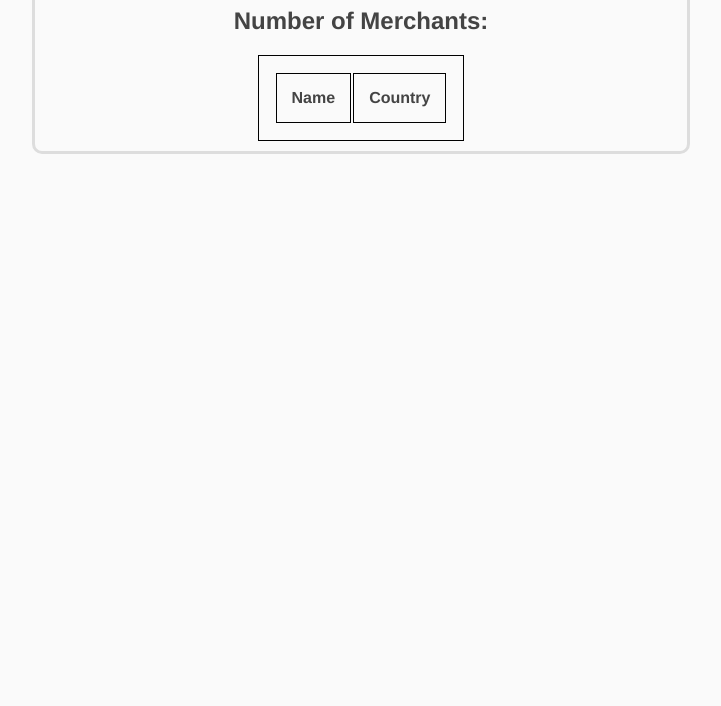
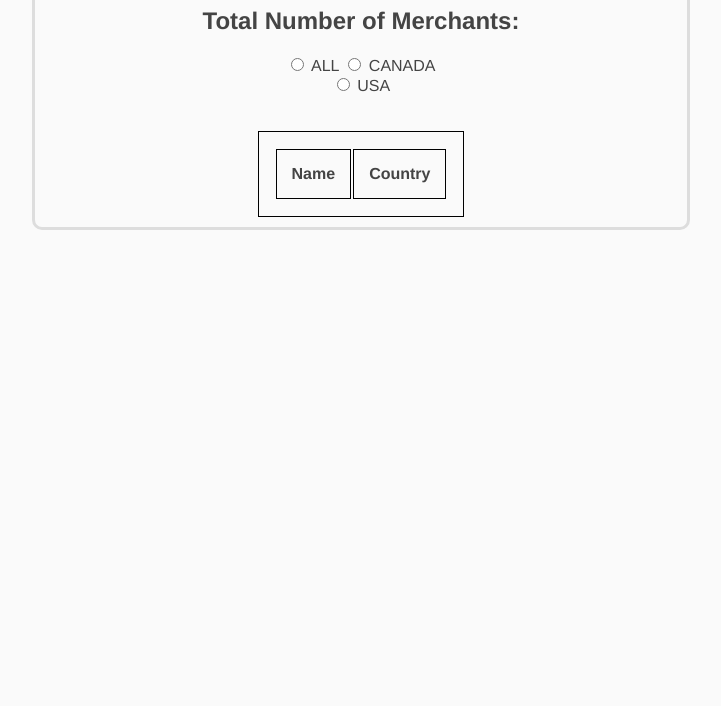
Before and after one commit to Lmasniuk/guusto, a plain HTML site: page public/index.html in a window 1280 px wide. Shown: the part 94-800 px from the top of the page, without its empty margins (279-1000 px from the left). Drawn offline with nearby package versions, Linux system fonts and the light colour scheme; no server answers.

Commit message:
Allow Filtering of Merchants based on Country Selection

```diff
--- a/public/index.html
+++ b/public/index.html
@@ -3,21 +3,30 @@
 	<head>
 		<title>Guusto Merchant Explorer</title>
 		<script src="https://ajax.googleapis.com/ajax/libs/angularjs/1.4.3/angular.min.js"></script>
+		<script src="https://ajax.googleapis.com/ajax/libs/jquery/1.7.2/jquery.min.js"></script>
     	<script src="main.js"></script>
 		<link rel="stylesheet" href="css/main.css">
 	</head>
-
 	<body>
 		<div id="container">
 			<h1>Guusto Merchant Explorer</h1>
 			<div ng-controller="Merchants">
-				<h2>Number of Merchants: {{merchants.length}}</h2>
+				<h2>Total Number of Merchants: {{merchants.length}}</h2>
+				<div>
+					<input type="radio" onclick="javascript:countryVisibility()" id="all-countries" name="country_select" value="All">
+					<label for="all-countries">ALL</label>
+					<input type="radio" onclick="javascript:countryVisibility()" id="canada" name="country_select" value="Canada">
+					<label for="canada">CANADA</label><br>
+					<input type="radio" onclick="javascript:countryVisibility()" id="usa" name="country_select" value="USA">
+					<label for="usa">USA</label><br>
+				</div>
+				<br><br>
 				<table>
 					<tr>
 						<td><b>Name</b></td>
 						<td><b>Country</b></td>
 					</tr>
-					<tr ng-repeat="merchant in merchants">
+					<tr class="merchant-listing" ng-repeat="merchant in merchants">
 						<td>{{ merchant.name }}</td>
 						<td>{{ merchant.country }}</td>
 					</tr>
--- a/public/main.js
+++ b/public/main.js
@@ -5,3 +5,26 @@ angular.module('demo', [])
             $scope.merchants = response.data;
         });
 });
+
+
+function countryVisibility() {
+    var countryFilter = "";
+    if (document.getElementById('canada').checked){
+        countryFilter = 'Canada';
+    } else if (document.getElementById('usa').checked) {
+        countryFilter = 'USA';
+    } else if (document.getElementById('all-countries').checked) {
+        countryFilter = 'all';
+    }
+
+    $('.merchant-listing').each(function(){
+        var merchantCountry = $(this).find("td:eq(1)").text();
+        if(countryFilter == "all") {
+            $(this).css("display", "block");
+        } else if(merchantCountry == countryFilter){
+            $(this).css("display", "block");
+        } else {
+            $(this).css("display", "none");
+        }
+     });
+}
```
